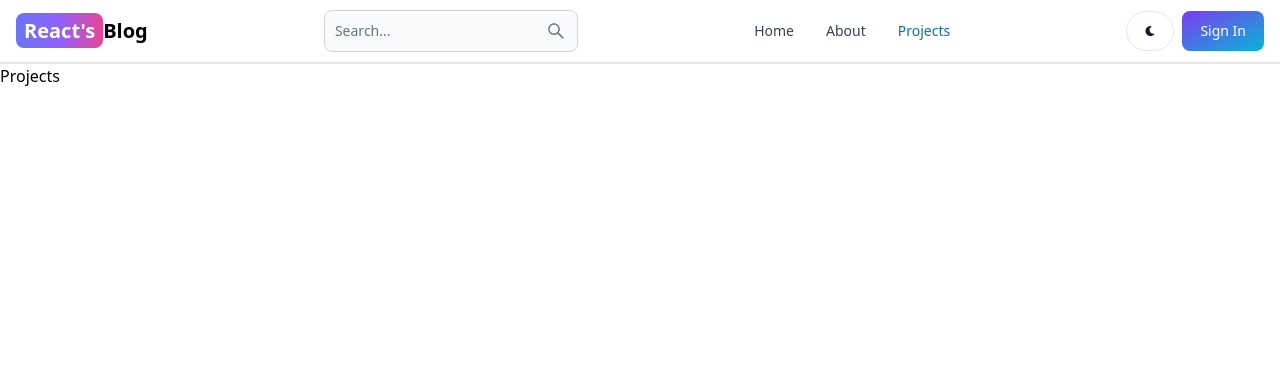
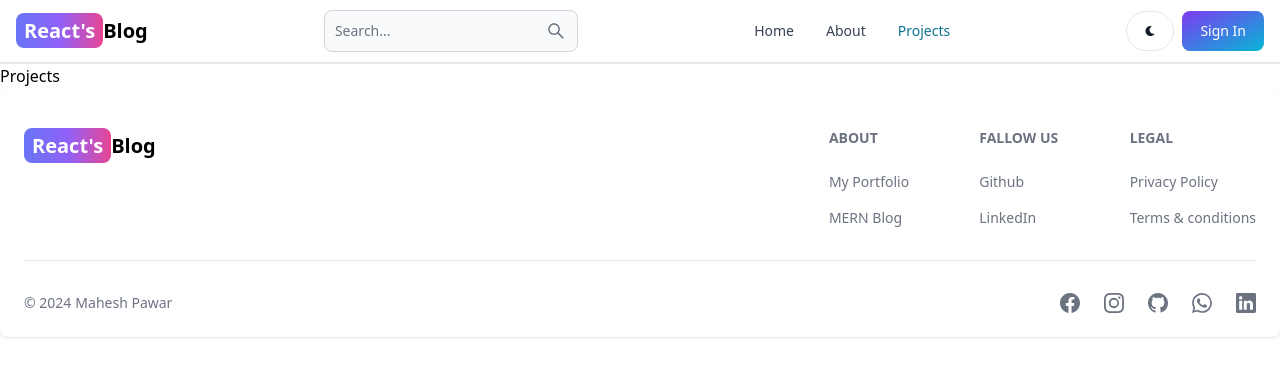
Before and after one commit to pawar-mahesh/MERN_Blog_App, a React (Vite) app in the folder client/: page /projects in a window 1280 px wide. Shown: the top 376 px of the page. Built offline with nearby package versions, Linux system fonts and the light colour scheme.

Commit message:
client: Footer: Add footer UI component
Signed-off-by: pawar-mahesh <pawar.mahesh2345@gmail.com>

```diff
--- a/client/src/App.jsx
+++ b/client/src/App.jsx
@@ -7,6 +7,7 @@
 import Projects from "./pages/Projects";
 import Dashboard from "./pages/Dashboard";
 import Header from "./components/Header";
+import FooterComp from "./components/Footer";
 
 const App = () => {
   return (
@@ -20,6 +21,7 @@
         <Route path="/dashboard" element={<Dashboard />} />
         <Route path="/projects" element={<Projects />} />
       </Routes>
+      <FooterComp />
     </BrowserRouter>
   );
 };
--- /dev/null
+++ b/client/src/components/Footer.jsx
@@ -0,0 +1,101 @@
+import { Footer } from "flowbite-react";
+import React from "react";
+import { Link } from "react-router-dom";
+
+import {
+  BsFacebook,
+  BsInstagram,
+  BsGithub,
+  BsWhatsapp,
+  BsLinkedin,
+} from "react-icons/bs";
+
+const FooterComp = () => {
+  return (
+    <Footer container>
+      <div className="w-full max-w-7xl mx-auto">
+        <div className="grid w-full justify-between sm:flex md:grid-cols-1">
+          <div className="mt-5">
+            <Link
+              to="/"
+              className="self-center whitespace-nowrap text-lg sm:text-xl font-semibold dark:text-white"
+            >
+              <span className="px-2 py-1 bg-gradient-to-r from-indigo-500 via-purple-500 to-pink-500 rounded-lg text-white">
+                React's
+              </span>
+              Blog
+            </Link>
+          </div>
+          <div className="grid grid-cols-2 gap-8 mt-4 sm:grid-cols-3 sm:gap-6">
+            <div>
+              <Footer.Title title="About" />
+              <Footer.LinkGroup col>
+                <Footer.Link
+                  href="https://pawar-mahesh.github.io"
+                  target="_black"
+                  rel="noopener noreferrer"
+                >
+                  My Portfolio
+                </Footer.Link>
+                <Footer.Link
+                  href="/about"
+                  target="_black"
+                  rel="noopener noreferrer"
+                >
+                  MERN Blog
+                </Footer.Link>
+              </Footer.LinkGroup>
+            </div>
+            <div>
+              <Footer.Title title="Fallow Us" />
+              <Footer.LinkGroup col>
+                <Footer.Link
+                  href="https://www.github.com/pawar-mahesh"
+                  target="_black"
+                  rel="noopener noreferrer"
+                >
+                  Github
+                </Footer.Link>
+                <Footer.Link
+                  href="https://www.linkedin.com/in/maheshpawar14"
+                  target="_black"
+                  rel="noopener noreferrer"
+                >
+                  LinkedIn
+                </Footer.Link>
+              </Footer.LinkGroup>
+            </div>
+            <div>
+              <Footer.Title title="Legal" />
+              <Footer.LinkGroup col>
+                <Footer.Link href="#" target="_black" rel="noopener noreferrer">
+                  Privacy Policy
+                </Footer.Link>
+                <Footer.Link href="#" target="_black" rel="noopener noreferrer">
+                  Terms &amp; conditions
+                </Footer.Link>
+              </Footer.LinkGroup>
+            </div>
+          </div>
+        </div>
+        <Footer.Divider />
+        <div className="w-full sm:flex sm:items-center sm:justify-between">
+          <Footer.Copyright
+            href="#"
+            by="Mahesh Pawar"
+            year={new Date().getFullYear()}
+          />
+          <div className="flex gap-6 sm:mt-0 mt-4 sm:justify-center">
+            <Footer.Icon href="#" icon={BsFacebook} />
+            <Footer.Icon href="#" icon={BsInstagram} />
+            <Footer.Icon href="#" icon={BsGithub} />
+            <Footer.Icon href="#" icon={BsWhatsapp} />
+            <Footer.Icon href="#" icon={BsLinkedin} />
+          </div>
+        </div>
+      </div>
+    </Footer>
+  );
+};
+
+export default FooterComp;
```
